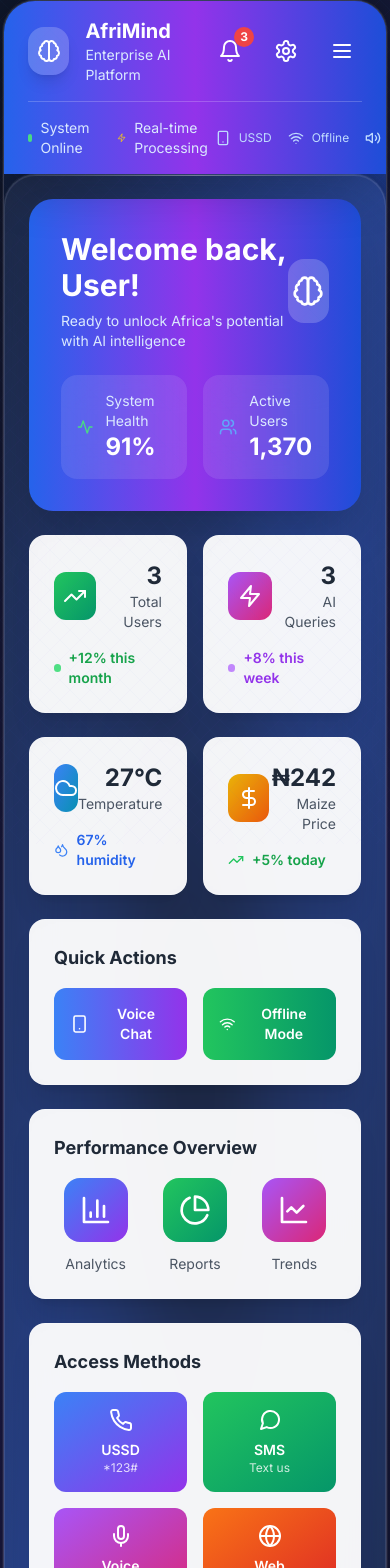
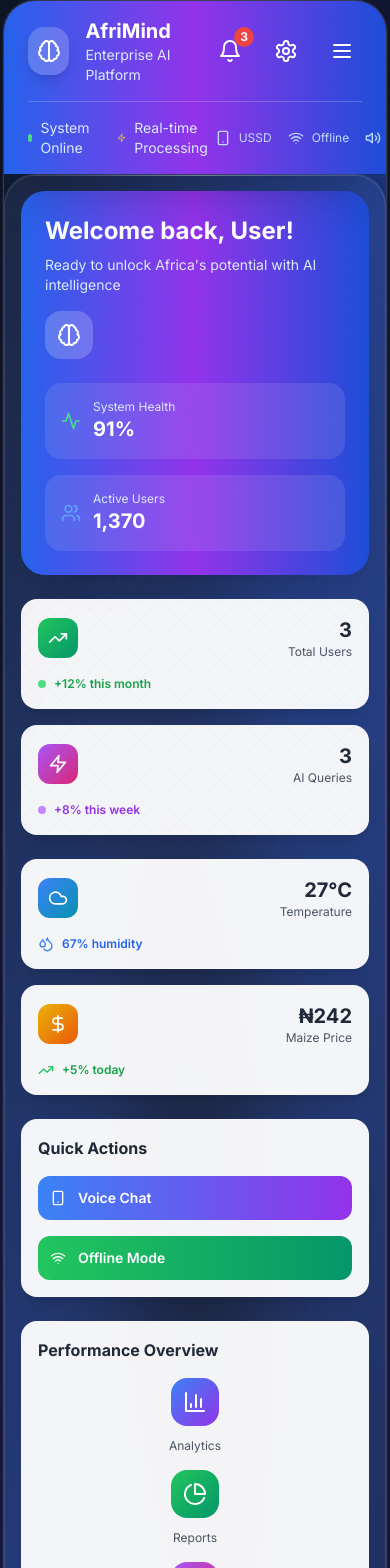
Before and after one commit to cfallah2k/Afrimind, a Next.js app: page /dashboard in a window 390 px wide. Shown: the top 1568 px of the page. Built offline with nearby package versions, Linux system fonts and the light colour scheme.

Commit message:
RESPONSIVE LAYOUT FIX: Perfect mobile and web responsiveness with responsive grids, text, and components

```diff
--- a/app/dashboard/page.tsx
+++ b/app/dashboard/page.tsx
@@ -123,8 +123,10 @@
         <Header user={user} onLogout={handleLogout} />
 
         <div className="mobile-container">
-          <main className="pb-20">
-            {renderTabContent()}
+          <main className="pb-20 md:pb-8">
+            <div className="p-4 md:p-6 space-y-6">
+              {renderTabContent()}
+            </div>
           </main>
 
           <BottomNavigation
@@ -141,35 +143,35 @@
   const { user } = useAuth()
 
   return (
-    <div className="p-6 space-y-6">
+    <div className="space-y-6">
       {/* Welcome Section */}
-      <div className="bg-gradient-to-r from-blue-600 via-purple-600 to-blue-700 rounded-3xl p-8 text-white shadow-2xl">
-        <div className="flex items-center justify-between mb-6">
-          <div>
-            <h1 className="text-3xl font-bold mb-2">Welcome back, {user?.name || 'User'}!</h1>
-            <p className="text-blue-100">Ready to unlock Africa's potential with AI intelligence</p>
+      <div className="bg-gradient-to-r from-blue-600 via-purple-600 to-blue-700 rounded-3xl p-6 md:p-8 text-white shadow-2xl">
+        <div className="flex flex-col md:flex-row items-start md:items-center justify-between mb-6 space-y-4 md:space-y-0">
+          <div className="flex-1">
+            <h1 className="text-2xl md:text-3xl font-bold mb-2">Welcome back, {user?.name || 'User'}!</h1>
+            <p className="text-blue-100 text-sm md:text-base">Ready to unlock Africa's potential with AI intelligence</p>
           </div>
-          <div className="w-16 h-16 bg-white/20 rounded-2xl flex items-center justify-center">
-            <Brain className="w-8 h-8 text-white" />
+          <div className="w-12 h-12 md:w-16 md:h-16 bg-white/20 rounded-2xl flex items-center justify-center flex-shrink-0">
+            <Brain className="w-6 h-6 md:w-8 md:h-8 text-white" />
           </div>
         </div>
 
-        <div className="grid grid-cols-2 gap-4">
+        <div className="grid grid-cols-1 md:grid-cols-2 gap-4">
           <div className="bg-white/10 backdrop-blur-lg rounded-2xl p-4">
             <div className="flex items-center space-x-3">
-              <Activity className="w-6 h-6 text-green-400" />
+              <Activity className="w-5 h-5 md:w-6 md:h-6 text-green-400" />
               <div>
-                <p className="text-sm text-blue-100">System Health</p>
-                <p className="text-2xl font-bold">{dashboardData.systemHealth}%</p>
+                <p className="text-xs md:text-sm text-blue-100">System Health</p>
+                <p className="text-xl md:text-2xl font-bold">{dashboardData.systemHealth}%</p>
               </div>
             </div>
           </div>
           <div className="bg-white/10 backdrop-blur-lg rounded-2xl p-4">
             <div className="flex items-center space-x-3">
-              <Users className="w-6 h-6 text-blue-400" />
+              <Users className="w-5 h-5 md:w-6 md:h-6 text-blue-400" />
               <div>
-                <p className="text-sm text-blue-100">Active Users</p>
-                <p className="text-2xl font-bold">{dashboardData.activeSessions.toLocaleString()}</p>
+                <p className="text-xs md:text-sm text-blue-100">Active Users</p>
+                <p className="text-xl md:text-2xl font-bold">{dashboardData.activeSessions.toLocaleString()}</p>
               </div>
             </div>
           </div>
@@ -177,115 +179,115 @@
       </div>
 
       {/* Real-time Stats */}
-      <div className="grid grid-cols-2 gap-4">
-        <div className="bg-white/95 backdrop-blur-lg rounded-2xl p-6 border border-white/20 shadow-xl">
+      <div className="grid grid-cols-1 md:grid-cols-2 gap-4">
+        <div className="bg-white/95 backdrop-blur-lg rounded-2xl p-4 md:p-6 border border-white/20 shadow-xl">
           <div className="flex items-center justify-between mb-4">
-            <div className="w-12 h-12 bg-gradient-to-br from-green-500 to-emerald-600 rounded-xl flex items-center justify-center">
-              <TrendingUp className="w-6 h-6 text-white" />
+            <div className="w-10 h-10 md:w-12 md:h-12 bg-gradient-to-br from-green-500 to-emerald-600 rounded-xl flex items-center justify-center">
+              <TrendingUp className="w-5 h-5 md:w-6 md:h-6 text-white" />
             </div>
             <div className="text-right">
-              <p className="text-2xl font-bold text-gray-800">{dashboardData.totalUsers.toLocaleString()}</p>
-              <p className="text-sm text-gray-600">Total Users</p>
+              <p className="text-xl md:text-2xl font-bold text-gray-800">{dashboardData.totalUsers.toLocaleString()}</p>
+              <p className="text-xs md:text-sm text-gray-600">Total Users</p>
             </div>
           </div>
           <div className="flex items-center space-x-2">
             <div className="w-2 h-2 bg-green-400 rounded-full animate-pulse"></div>
-            <span className="text-sm text-green-600 font-semibold">+12% this month</span>
+            <span className="text-xs md:text-sm text-green-600 font-semibold">+12% this month</span>
           </div>
         </div>
 
-        <div className="bg-white/95 backdrop-blur-lg rounded-2xl p-6 border border-white/20 shadow-xl">
+        <div className="bg-white/95 backdrop-blur-lg rounded-2xl p-4 md:p-6 border border-white/20 shadow-xl">
           <div className="flex items-center justify-between mb-4">
-            <div className="w-12 h-12 bg-gradient-to-br from-purple-500 to-pink-600 rounded-xl flex items-center justify-center">
-              <Zap className="w-6 h-6 text-white" />
+            <div className="w-10 h-10 md:w-12 md:h-12 bg-gradient-to-br from-purple-500 to-pink-600 rounded-xl flex items-center justify-center">
+              <Zap className="w-5 h-5 md:w-6 md:h-6 text-white" />
             </div>
             <div className="text-right">
-              <p className="text-2xl font-bold text-gray-800">{dashboardData.aiQueries.toLocaleString()}</p>
-              <p className="text-sm text-gray-600">AI Queries</p>
+              <p className="text-xl md:text-2xl font-bold text-gray-800">{dashboardData.aiQueries.toLocaleString()}</p>
+              <p className="text-xs md:text-sm text-gray-600">AI Queries</p>
             </div>
           </div>
           <div className="flex items-center space-x-2">
             <div className="w-2 h-2 bg-purple-400 rounded-full animate-pulse"></div>
-            <span className="text-sm text-purple-600 font-semibold">+8% this week</span>
+            <span className="text-xs md:text-sm text-purple-600 font-semibold">+8% this week</span>
           </div>
         </div>
       </div>
 
       {/* Weather & Market Data */}
-      <div className="grid grid-cols-2 gap-4">
-        <div className="bg-white/95 backdrop-blur-lg rounded-2xl p-6 border border-white/20 shadow-xl">
+      <div className="grid grid-cols-1 md:grid-cols-2 gap-4">
+        <div className="bg-white/95 backdrop-blur-lg rounded-2xl p-4 md:p-6 border border-white/20 shadow-xl">
           <div className="flex items-center justify-between mb-4">
-            <div className="w-12 h-12 bg-gradient-to-br from-blue-500 to-cyan-600 rounded-xl flex items-center justify-center">
-              <Cloud className="w-6 h-6 text-white" />
+            <div className="w-10 h-10 md:w-12 md:h-12 bg-gradient-to-br from-blue-500 to-cyan-600 rounded-xl flex items-center justify-center">
+              <Cloud className="w-5 h-5 md:w-6 md:h-6 text-white" />
             </div>
             <div className="text-right">
-              <p className="text-2xl font-bold text-gray-800">{dashboardData.weatherData.temperature}°C</p>
-              <p className="text-sm text-gray-600">Temperature</p>
+              <p className="text-xl md:text-2xl font-bold text-gray-800">{dashboardData.weatherData.temperature}°C</p>
+              <p className="text-xs md:text-sm text-gray-600">Temperature</p>
             </div>
           </div>
           <div className="flex items-center space-x-2">
             <Droplets className="w-4 h-4 text-blue-500" />
-            <span className="text-sm text-blue-600 font-semibold">{dashboardData.weatherData.humidity}% humidity</span>
+            <span className="text-xs md:text-sm text-blue-600 font-semibold">{dashboardData.weatherData.humidity}% humidity</span>
           </div>
         </div>
 
-        <div className="bg-white/95 backdrop-blur-lg rounded-2xl p-6 border border-white/20 shadow-xl">
+        <div className="bg-white/95 backdrop-blur-lg rounded-2xl p-4 md:p-6 border border-white/20 shadow-xl">
           <div className="flex items-center justify-between mb-4">
-            <div className="w-12 h-12 bg-gradient-to-br from-yellow-500 to-orange-600 rounded-xl flex items-center justify-center">
-              <DollarSign className="w-6 h-6 text-white" />
+            <div className="w-10 h-10 md:w-12 md:h-12 bg-gradient-to-br from-yellow-500 to-orange-600 rounded-xl flex items-center justify-center">
+              <DollarSign className="w-5 h-5 md:w-6 md:h-6 text-white" />
             </div>
             <div className="text-right">
-              <p className="text-2xl font-bold text-gray-800">₦{dashboardData.marketData.maize}</p>
-              <p className="text-sm text-gray-600">Maize Price</p>
+              <p className="text-xl md:text-2xl font-bold text-gray-800">₦{dashboardData.marketData.maize}</p>
+              <p className="text-xs md:text-sm text-gray-600">Maize Price</p>
             </div>
           </div>
           <div className="flex items-center space-x-2">
             <TrendingUp className="w-4 h-4 text-green-500" />
-            <span className="text-sm text-green-600 font-semibold">+5% today</span>
+            <span className="text-xs md:text-sm text-green-600 font-semibold">+5% today</span>
           </div>
         </div>
       </div>
 
       {/* Quick Actions */}
-      <div className="bg-white/95 backdrop-blur-lg rounded-2xl p-6 border border-white/20 shadow-xl">
-        <h3 className="text-lg font-bold text-gray-800 mb-4">Quick Actions</h3>
-        <div className="grid grid-cols-2 gap-4">
-          <button className="bg-gradient-to-r from-blue-500 to-purple-600 text-white p-4 rounded-xl hover:from-blue-600 hover:to-purple-700 transition-all duration-300 transform hover:scale-105">
+      <div className="bg-white/95 backdrop-blur-lg rounded-2xl p-4 md:p-6 border border-white/20 shadow-xl">
+        <h3 className="text-base md:text-lg font-bold text-gray-800 mb-4">Quick Actions</h3>
+        <div className="grid grid-cols-1 md:grid-cols-2 gap-4">
+          <button className="bg-gradient-to-r from-blue-500 to-purple-600 text-white p-3 md:p-4 rounded-xl hover:from-blue-600 hover:to-purple-700 transition-all duration-300 transform hover:scale-105">
             <div className="flex items-center space-x-3">
-              <Smartphone className="w-5 h-5" />
-              <span className="font-semibold">Voice Chat</span>
+              <Smartphone className="w-4 h-4 md:w-5 md:h-5" />
+              <span className="text-sm md:text-base font-semibold">Voice Chat</span>
             </div>
           </button>
-          <button className="bg-gradient-to-r from-green-500 to-emerald-600 text-white p-4 rounded-xl hover:from-green-600 hover:to-emerald-700 transition-all duration-300 transform hover:scale-105">
+          <button className="bg-gradient-to-r from-green-500 to-emerald-600 text-white p-3 md:p-4 rounded-xl hover:from-green-600 hover:to-emerald-700 transition-all duration-300 transform hover:scale-105">
             <div className="flex items-center space-x-3">
-              <Wifi className="w-5 h-5" />
-              <span className="font-semibold">Offline Mode</span>
+              <Wifi className="w-4 h-4 md:w-5 md:h-5" />
+              <span className="text-sm md:text-base font-semibold">Offline Mode</span>
             </div>
           </button>
         </div>
       </div>
 
       {/* Performance Charts */}
-      <div className="bg-white/95 backdrop-blur-lg rounded-2xl p-6 border border-white/20 shadow-xl">
-        <h3 className="text-lg font-bold text-gray-800 mb-4">Performance Overview</h3>
-        <div className="grid grid-cols-3 gap-4">
+      <div className="bg-white/95 backdrop-blur-lg rounded-2xl p-4 md:p-6 border border-white/20 shadow-xl">
+        <h3 className="text-base md:text-lg font-bold text-gray-800 mb-4">Performance Overview</h3>
+        <div className="grid grid-cols-1 md:grid-cols-3 gap-4">
           <div className="text-center">
-            <div className="w-16 h-16 bg-gradient-to-br from-blue-500 to-purple-600 rounded-2xl mx-auto mb-3 flex items-center justify-center">
-              <BarChart3 className="w-8 h-8 text-white" />
+            <div className="w-12 h-12 md:w-16 md:h-16 bg-gradient-to-br from-blue-500 to-purple-600 rounded-2xl mx-auto mb-3 flex items-center justify-center">
+              <BarChart3 className="w-6 h-6 md:w-8 md:h-8 text-white" />
             </div>
-            <p className="text-sm text-gray-600">Analytics</p>
+            <p className="text-xs md:text-sm text-gray-600">Analytics</p>
           </div>
           <div className="text-center">
-            <div className="w-16 h-16 bg-gradient-to-br from-green-500 to-emerald-600 rounded-2xl mx-auto mb-3 flex items-center justify-center">
-              <PieChart className="w-8 h-8 text-white" />
+            <div className="w-12 h-12 md:w-16 md:h-16 bg-gradient-to-br from-green-500 to-emerald-600 rounded-2xl mx-auto mb-3 flex items-center justify-center">
+              <PieChart className="w-6 h-6 md:w-8 md:h-8 text-white" />
             </div>
-            <p className="text-sm text-gray-600">Reports</p>
+            <p className="text-xs md:text-sm text-gray-600">Reports</p>
           </div>
           <div className="text-center">
-            <div className="w-16 h-16 bg-gradient-to-br from-purple-500 to-pink-600 rounded-2xl mx-auto mb-3 flex items-center justify-center">
-              <LineChart className="w-8 h-8 text-white" />
+            <div className="w-12 h-12 md:w-16 md:h-16 bg-gradient-to-br from-purple-500 to-pink-600 rounded-2xl mx-auto mb-3 flex items-center justify-center">
+              <LineChart className="w-6 h-6 md:w-8 md:h-8 text-white" />
             </div>
-            <p className="text-sm text-gray-600">Trends</p>
+            <p className="text-xs md:text-sm text-gray-600">Trends</p>
           </div>
         </div>
       </div>
--- a/app/globals.css
+++ b/app/globals.css
@@ -53,12 +53,19 @@
 }
 
 @layer components {
-  /* Enterprise Mobile App-like Components */
+  /* Responsive Container */
   .mobile-container {
-    @apply max-w-sm mx-auto min-h-screen;
+    @apply w-full min-h-screen;
     background: rgba(255, 255, 255, 0.05);
     backdrop-filter: blur(40px);
     border: 1px solid rgba(255, 255, 255, 0.1);
+    position: relative;
+  }
+
+  /* Mobile-first responsive design */
+  @media (max-width: 768px) {
+    .mobile-container {
+      @apply max-w-sm mx-auto;
       border-radius: 32px;
       box-shadow:
         0 0 0 1px rgba(255, 255, 255, 0.05),
@@ -66,7 +73,6 @@
         0 16px 64px rgba(0, 0, 0, 0.2),
         inset 0 1px 0 rgba(255, 255, 255, 0.1);
       overflow: hidden;
-    position: relative;
     }
 
     .mobile-container::before {
@@ -78,6 +84,20 @@
       height: 1px;
       background: linear-gradient(90deg, transparent, rgba(255, 255, 255, 0.4), transparent);
     }
+  }
+
+  /* Desktop responsive design */
+  @media (min-width: 769px) {
+    .mobile-container {
+      @apply max-w-4xl mx-auto;
+      border-radius: 24px;
+      box-shadow:
+        0 0 0 1px rgba(255, 255, 255, 0.05),
+        0 8px 32px rgba(0, 0, 0, 0.2),
+        0 16px 64px rgba(0, 0, 0, 0.1),
+        inset 0 1px 0 rgba(255, 255, 255, 0.1);
+    }
+  }
 
   .mobile-header {
     @apply bg-africa-600 text-white px-4 py-3 flex items-center justify-between sticky top-0 z-50;
@@ -88,7 +108,96 @@
   }
 
   .mobile-bottom-nav {
-    @apply fixed bottom-0 left-1/2 transform -translate-x-1/2 w-full max-w-sm bg-white border-t border-gray-200 px-4 py-2;
+    @apply fixed bottom-0 left-1/2 transform -translate-x-1/2 w-full bg-white/95 backdrop-blur-lg border-t border-white/20 px-4 py-2 z-40;
+  }
+
+  /* Mobile-first responsive design */
+  @media (max-width: 768px) {
+    .mobile-bottom-nav {
+      @apply max-w-sm;
+    }
+  }
+
+  /* Desktop responsive design */
+  @media (min-width: 769px) {
+    .mobile-bottom-nav {
+      @apply max-w-4xl;
+    }
+  }
+
+  /* Responsive Grid System */
+  .responsive-grid {
+    @apply grid gap-4;
+    grid-template-columns: repeat(auto-fit, minmax(280px, 1fr));
+  }
+
+  @media (max-width: 640px) {
+    .responsive-grid {
+      @apply grid-cols-1;
+    }
+  }
+
+  @media (min-width: 641px) and (max-width: 1024px) {
+    .responsive-grid {
+      @apply grid-cols-2;
+    }
+  }
+
+  @media (min-width: 1025px) {
+    .responsive-grid {
+      @apply grid-cols-3;
+    }
+  }
+
+  /* Responsive Cards */
+  .responsive-card {
+    @apply bg-white/95 backdrop-blur-lg rounded-2xl p-4 border border-white/20 shadow-xl;
+  }
+
+  @media (max-width: 768px) {
+    .responsive-card {
+      @apply p-4;
+    }
+  }
+
+  @media (min-width: 769px) {
+    .responsive-card {
+      @apply p-6;
+    }
+  }
+
+  /* Responsive Text */
+  .responsive-text {
+    @apply text-sm;
+  }
+
+  @media (min-width: 768px) {
+    .responsive-text {
+      @apply text-base;
+    }
+  }
+
+  @media (min-width: 1024px) {
+    .responsive-text {
+      @apply text-lg;
+    }
+  }
+
+  /* Responsive Headers */
+  .responsive-header {
+    @apply text-2xl font-bold;
+  }
+
+  @media (min-width: 768px) {
+    .responsive-header {
+      @apply text-3xl;
+    }
+  }
+
+  @media (min-width: 1024px) {
+    .responsive-header {
+      @apply text-4xl;
+    }
   }
 
   /* Premium Button Styles */
```
Also changed, not shown: components/tabs/AgricultureTab.tsx (+24 -24 lines). Lines whose indentation alone changed are shown as unchanged.
